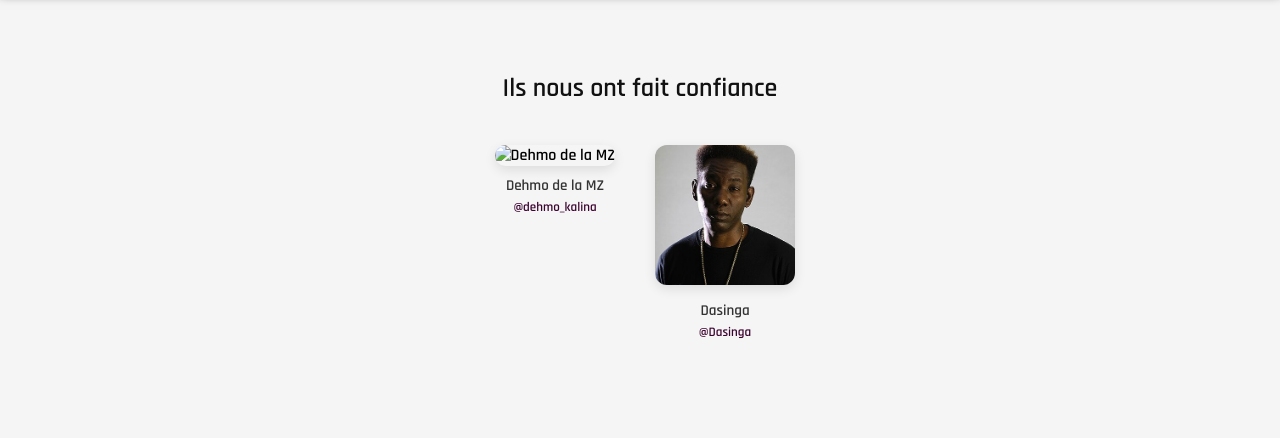
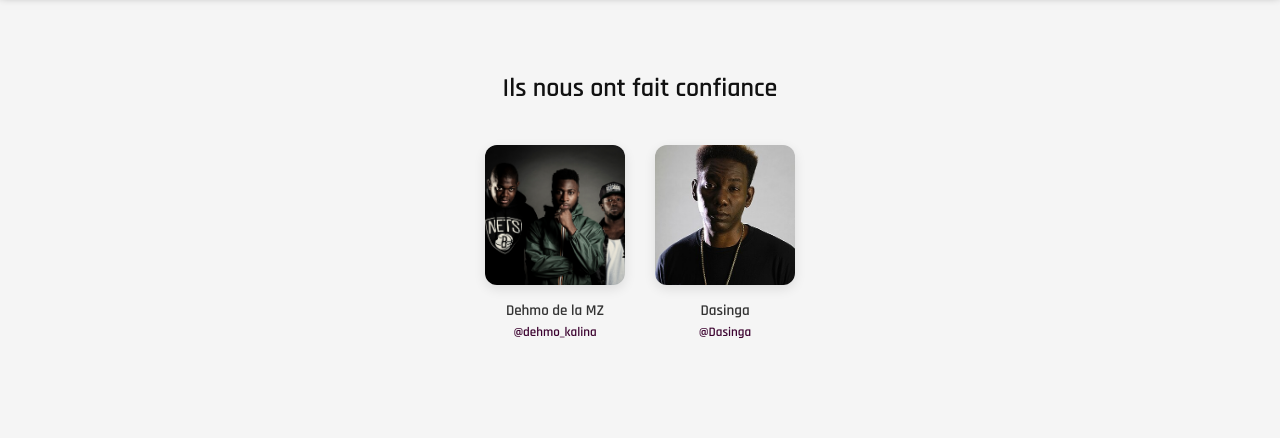
Before and after one commit to lehallbeat/getrbeat1, a plain HTML site: page About.html in a window 1280 px wide. Shown: the part 68-506 px from the top of the page. Drawn offline with Linux system fonts and the light colour scheme; a script that the page names is missing; files whose address does not match are found by name.

Commit message:
Test ajout image MZ

```diff
--- a/About.html
+++ b/About.html
@@ -178,7 +178,7 @@ Licences</a>
     <h2>Ils nous ont fait confiance</h2>
     <div class="trusted-grid">
       <div class="trusted-card">
-        <img src="img/Crédits/MZ.jpg" alt="Dehmo de la MZ">
+        <img src="MZ.jpg" alt="Dehmo de la MZ">
         <p>Dehmo de la MZ</p>
         <a href="https://www.instagram.com/dehmo_kalina/" target="_blank">@dehmo_kalina</a>
       </div>
```
